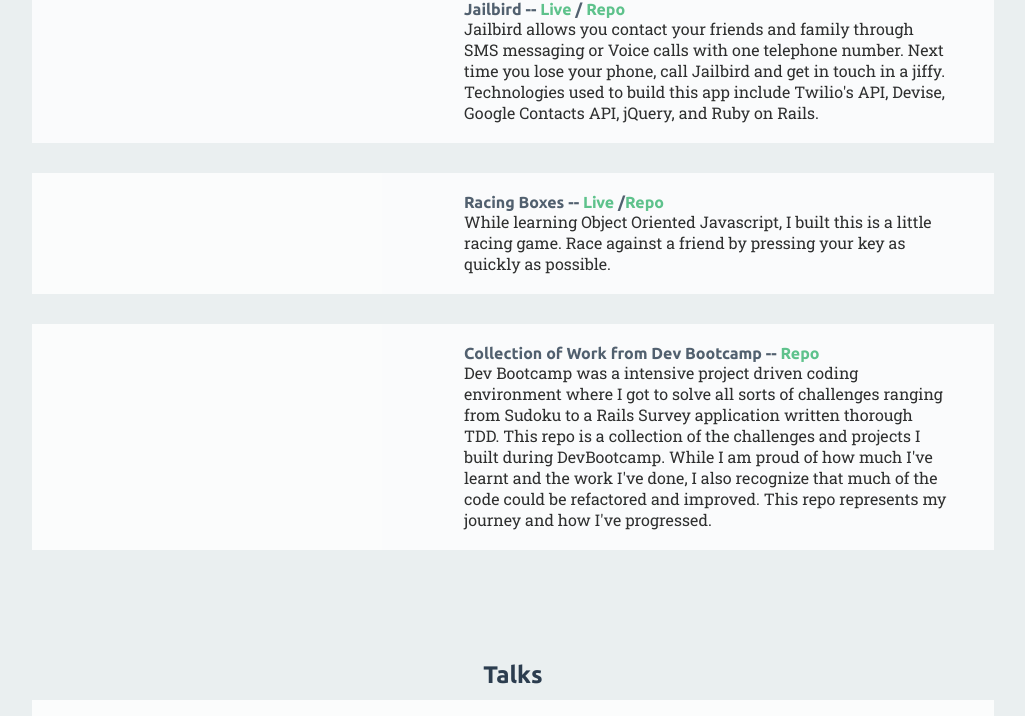
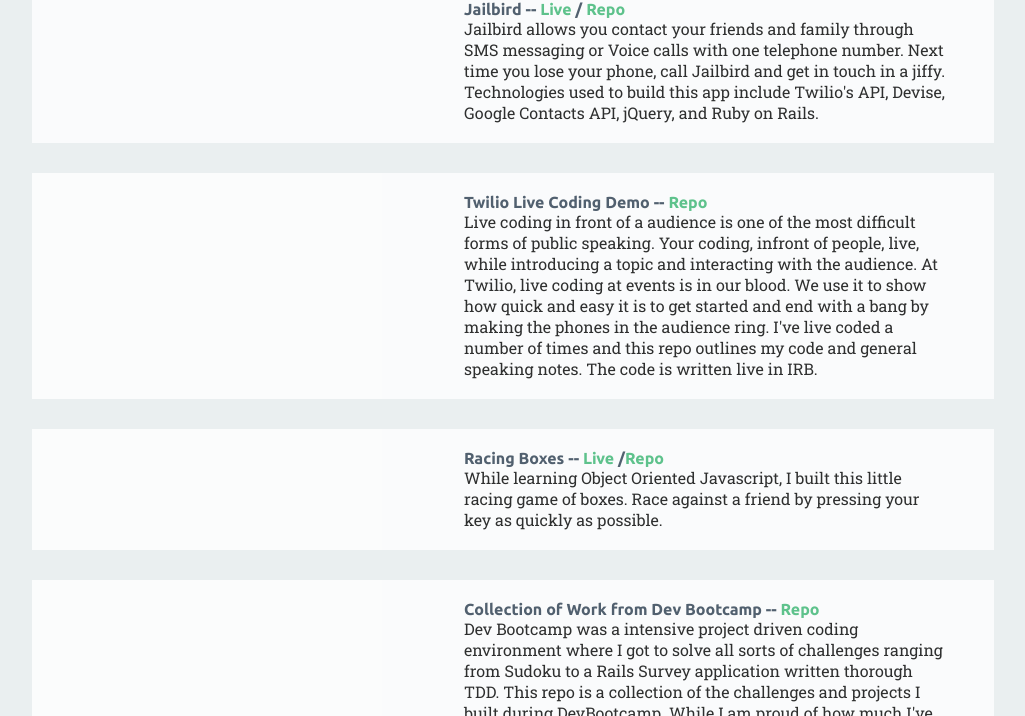
Before and after one commit to etsai/etsai.github.io, a Jekyll site: the page built from projects/index.html, in a window 1280 px wide and 900 px high, scrolled down 429 px, cut to the strip 67-783 px from the top of the window. Shown: the whole strip, without its empty margins (127-1152 px from the left). Built offline with Jekyll 4.4.1, drawn with Linux system fonts in a browser that asks for light colours; nearby versions of some CDN libraries.

Commit message:
add live code project

```diff
--- a/projects/index.html
+++ b/projects/index.html
@@ -19,8 +19,15 @@
 
 <div class="project">
   <span class="description">
+  <h3>Twilio Live Coding Demo -- <a href="https://gist.github.com/etsai/8682643">Repo</a></h3>
+  Live coding in front of a audience is one of the most difficult forms of public speaking. Your coding, infront of people, live, while introducing a topic and interacting with the audience. At Twilio, live coding at events is in our blood. We use it to show how quick and easy it is to get started and end with a bang by making the phones in the audience ring. I've live coded a number of times and this repo outlines my  code and general speaking notes. The code is written live in IRB.
+  </span>
+</div>
+
+<div class="project">
+  <span class="description">
   <h3>Racing Boxes -- <a href="racing_boxes/racing_boxes.html">Live</a> /<a href="https://gist.github.com/etsai/7956281">Repo</a></h3>
-While learning Object Oriented Javascript, I built this is a little racing game. Race against a friend by pressing your key as quickly as possible.
+  While learning Object Oriented Javascript, I built this little racing game of boxes. Race against a friend by pressing your key as quickly as possible.
   </span>
 </div>
 
```
Also changed, not shown: 2 other files. Lines whose indentation alone changed are shown as unchanged.
